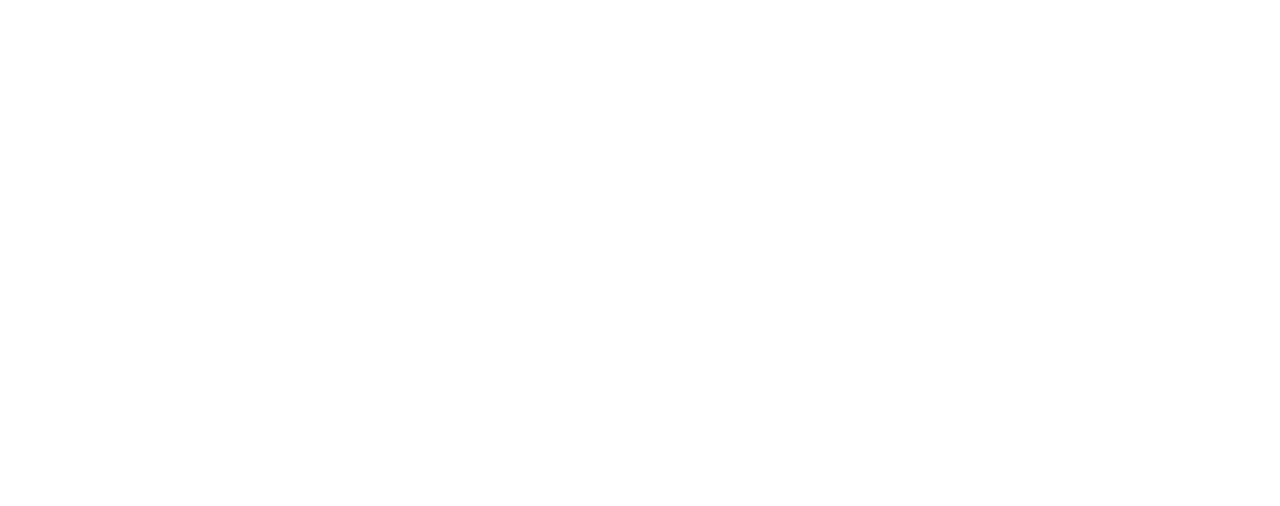
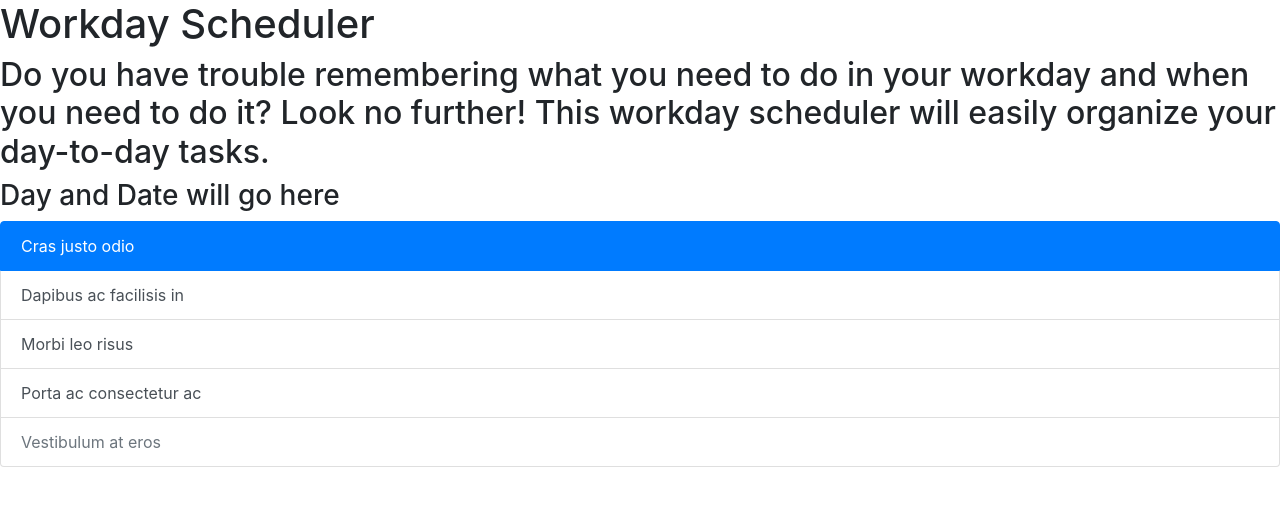
Before and after one commit to danielrezz/workday_scheduler, a plain HTML site: page index.html in a window 1280 px wide. Drawn offline with nearby package versions, Linux system fonts and the light colour scheme.

Commit message:
added bootstrap

```diff
--- a/index.html
+++ b/index.html
@@ -5,9 +5,27 @@
     <meta name="viewport" content="width=device-width, initial-scale=1.0">
     <title>Workday Scheduler</title>
     <link rel="stylesheet" href="style.css">
+    <link rel="stylesheet" href="https://cdn.jsdelivr.net/npm/bootstrap@4.5.3/dist/css/bootstrap.min.css">
 </head>
 <body>
 
+    <div id="mainHeader">
+        <h1 id="title">Workday Scheduler</h1>
+
+        <h2 id="description">Do you have trouble remembering what you need to do in your workday and when you need to do it? Look no further! This workday scheduler will easily organize your day-to-day tasks.</h2>
+
+        <h3 id="date">Day and Date will go here</h3>
+    </div>
+
+    <div class="list-group">
+        <a href="#" class="list-group-item list-group-item-action active">
+          Cras justo odio
+        </a>
+        <a href="#" class="list-group-item list-group-item-action">Dapibus ac facilisis in</a>
+        <a href="#" class="list-group-item list-group-item-action">Morbi leo risus</a>
+        <a href="#" class="list-group-item list-group-item-action">Porta ac consectetur ac</a>
+        <a href="#" class="list-group-item list-group-item-action disabled" tabindex="-1" aria-disabled="true">Vestibulum at eros</a>
+      </div>
 
 
 </body>
```
